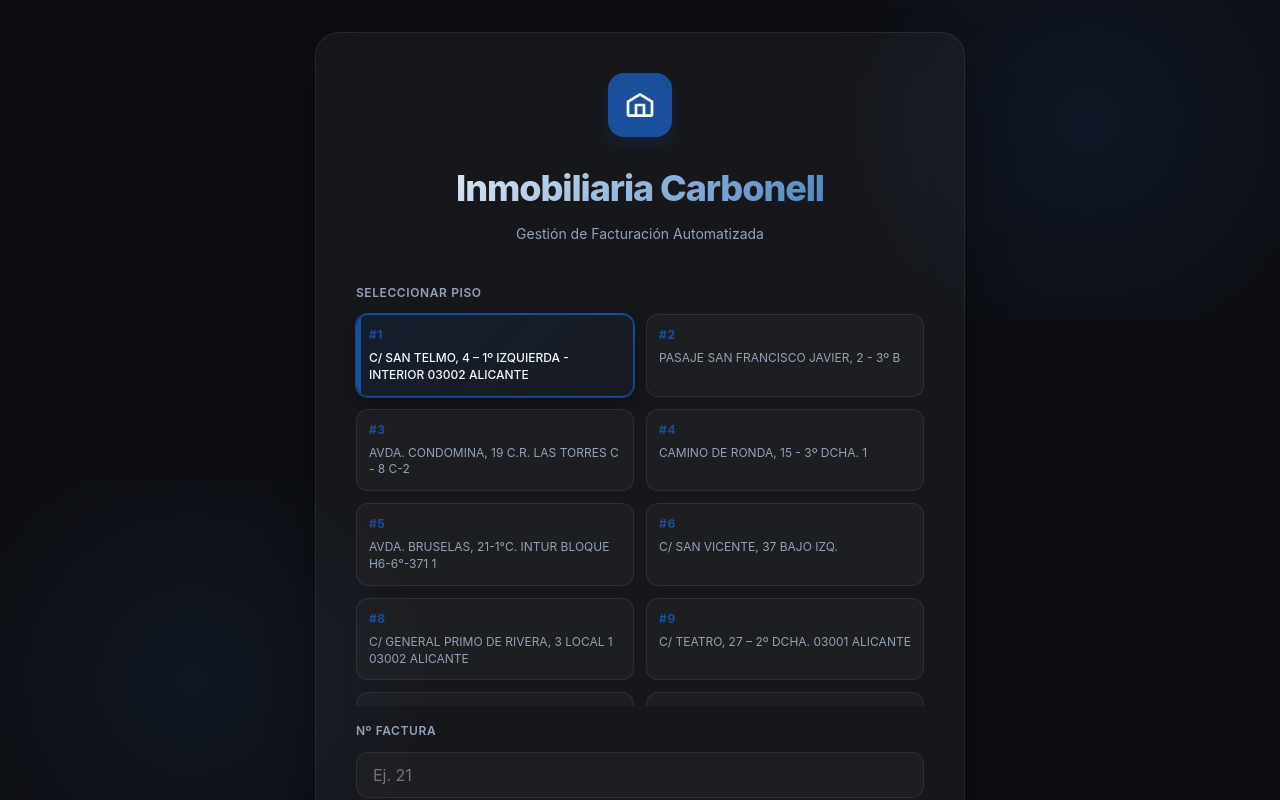
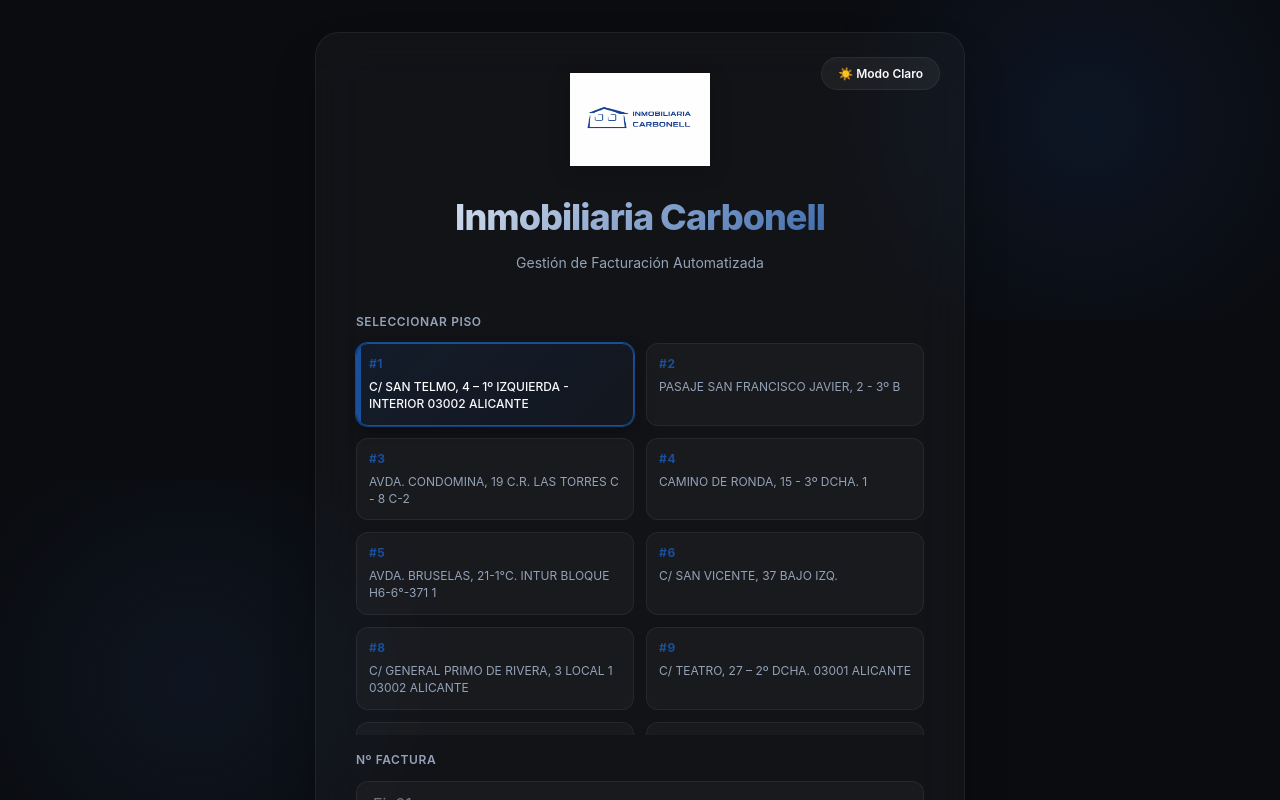
Before and after one commit to andrescanal12/inmo-carbonell-dashboard, a React (Vite) app: page / in a window 1280 px wide. Shown: the top 800 px of the page. Built offline with nearby package versions, Linux system fonts and the light colour scheme.

Commit message:
Update UI with logo and theme toggle (Light/Dark mode)

```diff
--- a/src/App.css
+++ b/src/App.css
@@ -6,13 +6,14 @@
 
 .dashboard-card {
   background: var(--card-bg);
-  backdrop-filter: blur(20px);
-  -webkit-backdrop-filter: blur(20px);
+  backdrop-filter: blur(24px);
+  -webkit-backdrop-filter: blur(24px);
   border: 1px solid var(--glass-border);
   border-radius: 24px;
   padding: 2.5rem;
-  box-shadow: 0 25px 50px -12px rgba(0, 0, 0, 0.5);
+  box-shadow: 0 25px 50px -12px var(--shadow-color);
   animation: slideUp 0.6s cubic-bezier(0.16, 1, 0.3, 1);
+  position: relative;
 }
 
 @keyframes slideUp {
@@ -35,31 +36,55 @@
 h1 {
   font-size: 2.25rem;
   font-weight: 800;
-  background: linear-gradient(135deg, #ffffff 0%, var(--accent-secondary) 100%);
+  background: linear-gradient(135deg, var(--text-primary) 0%, var(--accent-color) 100%);
   background-clip: text;
   -webkit-background-clip: text;
   -webkit-text-fill-color: transparent;
   margin-bottom: 0.5rem;
-  letter-spacing: -0.03em;
+  letter-spacing: -1px;
 }
 
-.logo-placeholder {
-  width: 64px;
-  height: 64px;
+.logo-container {
+  width: 140px;
+  height: auto;
   margin: 0 auto 1.5rem;
-  background: var(--accent-color);
-  border-radius: 16px;
+  display: block;
+  filter: drop-shadow(0 4px 10px rgba(0, 0, 0, 0.2));
+}
+
+.light-mode .logo-container {
+  filter: none;
+}
+
+.theme-toggle {
+  position: absolute;
+  top: 1.5rem;
+  right: 1.5rem;
+  background: rgba(255, 255, 255, 0.05);
+  border: 1px solid var(--glass-border);
+  color: var(--text-primary);
+  padding: 0.5rem 1rem;
+  border-radius: 50px;
+  font-size: 0.75rem;
+  font-weight: 600;
+  cursor: pointer;
+  transition: all 0.2s ease;
   display: flex;
   align-items: center;
-  justify-content: center;
-  color: white;
-  box-shadow: 0 8px 16px rgba(26, 79, 156, 0.2);
+  gap: 0.5rem;
+  z-index: 10;
 }
 
-.logo-placeholder svg {
-  width: 32px;
-  height: 32px;
+.theme-toggle:hover {
+  background: rgba(255, 255, 255, 0.1);
+  transform: scale(1.05);
 }
+
+.light-mode .theme-toggle {
+  background: rgba(0, 0, 0, 0.05);
+}
+
+
 
 .subtitle {
   color: var(--text-secondary);
--- a/src/App.jsx
+++ b/src/App.jsx
@@ -1,4 +1,4 @@
-import React, { useState } from 'react';
+import React, { useState, useEffect } from 'react';
 import './App.css';
 
 const APARTMENTS = [
@@ -26,6 +26,15 @@
   const [transferDate, setTransferDate] = useState('');
   const [status, setStatus] = useState('idle');
   const [message, setMessage] = useState('');
+  const [isLightMode, setIsLightMode] = useState(false);
+
+  useEffect(() => {
+    if (isLightMode) {
+      document.body.classList.add('light-mode');
+    } else {
+      document.body.classList.remove('light-mode');
+    }
+  }, [isLightMode]);
 
   const triggerWebhook = async (e) => {
     e.preventDefault();
@@ -70,13 +79,16 @@
   return (
     <div className="container">
       <div className="dashboard-card">
+        <button
+          className="theme-toggle"
+          type="button"
+          onClick={() => setIsLightMode(!isLightMode)}
+        >
+          {isLightMode ? '🌙 Modo Oscuro' : '☀️ Modo Claro'}
+        </button>
+
         <header>
-          <div className="logo-placeholder">
-            <svg viewBox="0 0 24 24" fill="none" xmlns="http://www.w3.org/2000/svg">
-              <path d="M3 9.5L12 4L21 9.5V19C21 19.5523 20.5523 20 20 20H4C3.44772 20 3 19.5523 3 19V9.5Z" stroke="currentColor" strokeWidth="2" strokeLinecap="round" strokeLinejoin="round" />
-              <path d="M9 20V12H15V20" stroke="currentColor" strokeWidth="2" strokeLinecap="round" strokeLinejoin="round" />
-            </svg>
-          </div>
+          <img src="/logo.png" alt="Inmobiliaria Carbonell" className="logo-container" />
           <h1>Inmobiliaria Carbonell</h1>
           <p className="subtitle">Gestión de Facturación Automatizada</p>
         </header>
--- a/src/index.css
+++ b/src/index.css
@@ -1,14 +1,27 @@
 :root {
-  --bg-color: #0d0e12;
-  --card-bg: rgba(255, 255, 255, 0.04);
+  --bg-color: #0b0c10;
+  --card-bg: rgba(255, 255, 255, 0.03);
   --accent-color: #1a4f9c;
-  /* Navy Blue from Logo */
   --accent-secondary: #2c6cb4;
   --text-primary: #f8fafc;
   --text-secondary: #94a3b8;
-  --glass-border: rgba(255, 255, 255, 0.08);
+  --glass-border: rgba(255, 255, 255, 0.06);
   --success-color: #10b981;
   --error-color: #ef4444;
+  --shadow-color: rgba(0, 0, 0, 0.4);
+}
+
+.light-mode {
+  --bg-color: #f0f4f8;
+  --card-bg: rgba(255, 255, 255, 0.8);
+  --accent-color: #1a4f9c;
+  --accent-secondary: #0e2d5c;
+  --text-primary: #1e293b;
+  --text-secondary: #64748b;
+  --glass-border: rgba(26, 79, 156, 0.1);
+  --success-color: #059669;
+  --error-color: #dc2626;
+  --shadow-color: rgba(26, 79, 156, 0.1);
 }
 
 * {
```
Also changed, not shown: public/logo.png (added).
